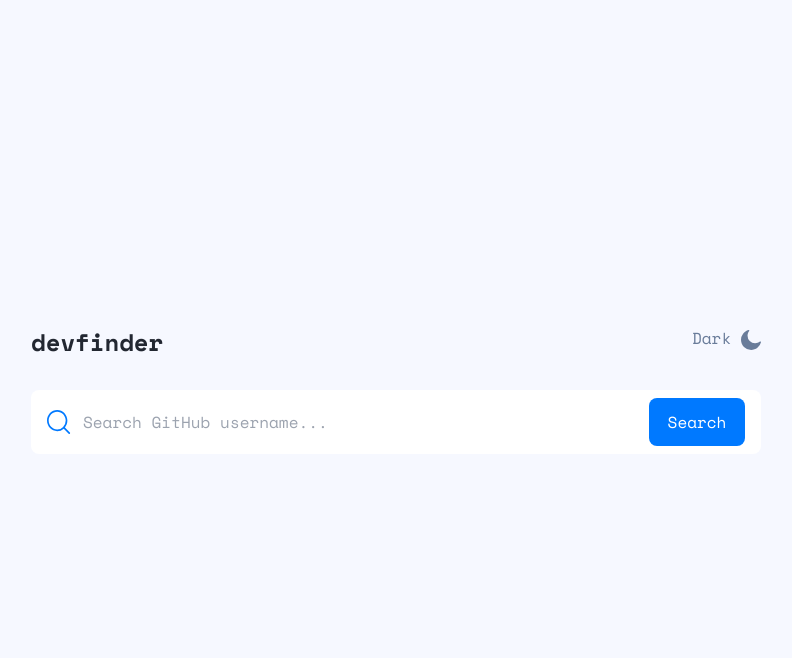
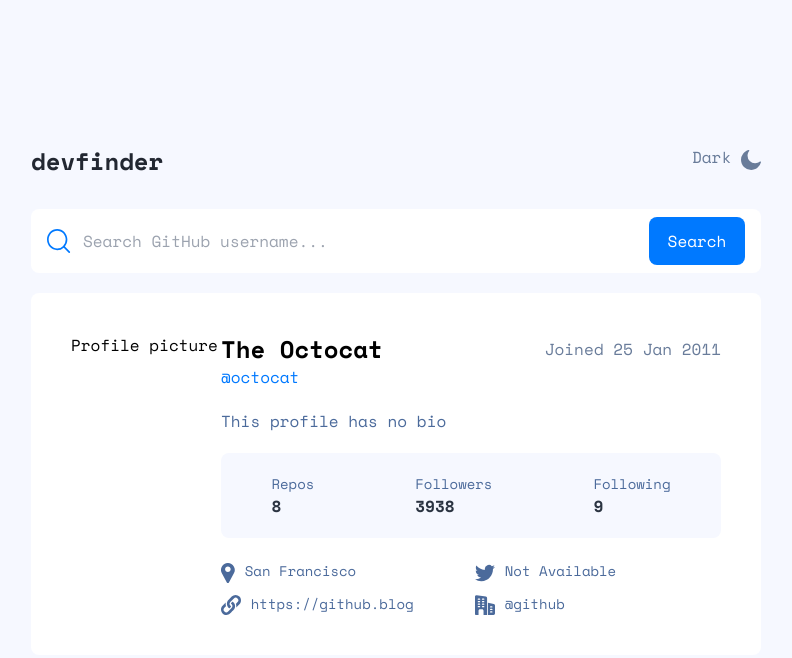
Before and after one commit to surla/github-user-search-app, a website built with Parcel: page src/index.html in a window 1280 px wide. Shown: the whole page, without its empty margins (244-1036 px from the left). Built offline with nearby package versions, Linux system fonts and the light colour scheme.

Commit message:
style user profile section

```diff
--- a/src/index.html
+++ b/src/index.html
@@ -47,6 +47,51 @@
             Search
           </button>
         </div>
+        <div class="rounded-lg bg-white flex p-10 justify-between">
+          <div>Profile picture</div>
+          <div class="w-[500px]">
+            <div class="flex justify-between items-center">
+              <p class="text-2xl font-bold">The Octocat</p>
+              <p class="text-[#697C9A]">Joined 25 Jan 2011</p>
+            </div>
+            <p class="text-[#0079FF]">@octocat</p>
+            <p class="text-[#4B6A9B] py-5">This profile has no bio</p>
+            <di
+              class="h-[85px] bg-[#F6F8FF] flex justify-around items-center rounded-lg mb-5"
+            >
+              <div>
+                <p class="text-[#4B6A9B] text-sm">Repos</p>
+                <p class="text-[#2B3442] font-bold">8</p>
+              </div>
+              <div>
+                <p class="text-[#4B6A9B] text-sm">Followers</p>
+                <p class="text-[#2B3442] font-bold">3938</p>
+              </div>
+              <div>
+                <p class="text-[#4B6A9B] text-sm">Following</p>
+                <p class="text-[#2B3442] font-bold">9</p>
+              </div>
+            </di>
+            <div class="grid grid-cols-2 gap-2">
+              <div>
+                <img src="../assets/icon-location.svg" alt="location" class="inline"/>
+                <span class="text-[#4B6A9B] text-sm">San Francisco</span>
+              </div>
+              <div>
+                <img src="../assets/icon-twitter.svg" alt="twitter" class="inline"/>
+                <span class="text-[#4B6A9B] text-sm"><span>Not Available</span>
+              </div>
+              <div>
+                <img src="../assets/icon-website.svg" alt="website" class="inline"/>
+                <span class="text-[#4B6A9B] text-sm">https://github.blog</span>
+              </div>
+              <div>
+                <img src="../assets/icon-company.svg" alt="company" class="inline"/>
+                <span class="text-[#4B6A9B] text-sm">@github</span>
+              </div>
+            </div>
+          </div>
+        </div>
       </main>
     </div>
   </body>
```
